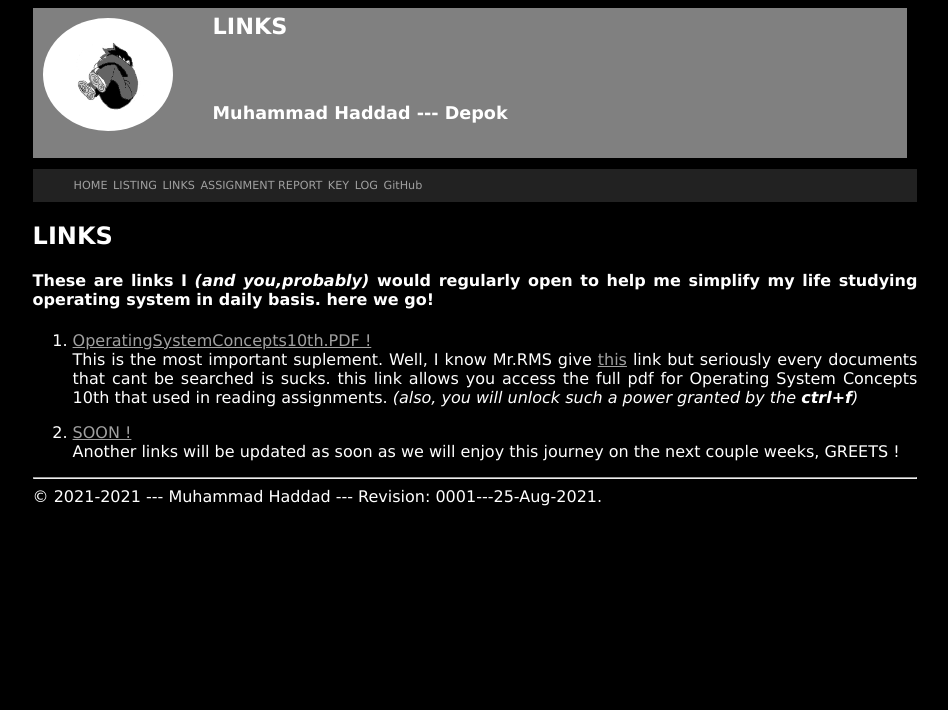
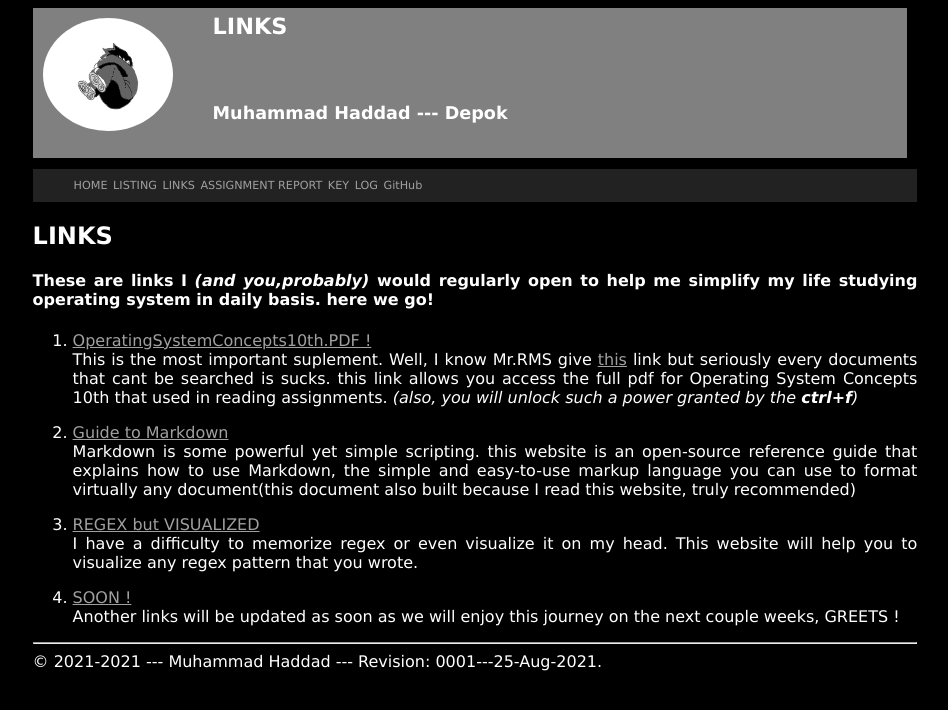
Before and after one commit to haddad9/os212, a Jekyll site: the page built from links.md, in a window 1280 px wide. Shown: the top 710 px of the page, without its empty margins (165-1113 px from the left). Built offline with Jekyll 4.4.1, drawn with Linux system fonts in a browser that asks for light colours; our own code applies the rules of GitHub Pages for plain Markdown files.

Commit message:
update link

```diff
--- a/links.md
+++ b/links.md
@@ -9,5 +9,11 @@ permalink: /LINKS/
 1. [OperatingSystemConcepts10th.PDF !](https://ia801902.us.archive.org/28/items/operating-system-concepts-10th/operating-system-concepts-10th.pdf)<br>
 This is the most important suplement. Well,  I know Mr.RMS give [this](https://www.os-book.com/OS10/) link but seriously every documents that cant be searched is sucks. this link allows you access the full pdf for Operating System Concepts 10th that used in reading assignments. *(also, you will unlock such a  power granted by the **ctrl+f**)*
 
-2. [SOON !](https://translate.google.com/?hl=id&sl=ja&tl=id&text=soon&op=translate)<br>
+2. [Guide to Markdown](https://www.markdownguide.org)<br>
+Markdown is some powerful yet simple scripting. this website is an open-source reference guide that explains how to use Markdown, the simple and easy-to-use markup language you can use to format virtually any document(this document also built because I read this website, truly recommended)
+
+3. [REGEX but VISUALIZED](https://www.debuggex.com)<br>
+ I have a difficulty to memorize regex or even visualize it on my head. This website will help you to visualize any regex pattern that you wrote.
+
+4. [SOON !](https://translate.google.com/?hl=id&sl=ja&tl=id&text=soon&op=translate)<br>
 Another links will be updated as soon as we will enjoy this journey on the next couple weeks, GREETS !
```
